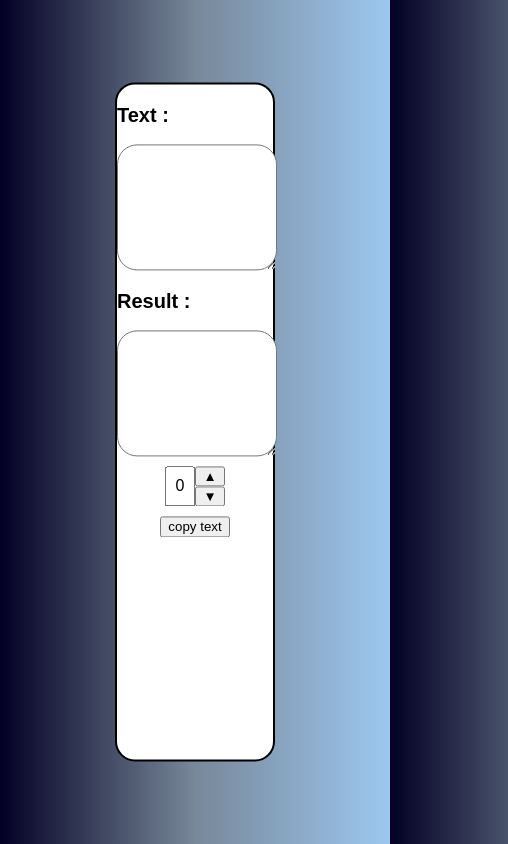
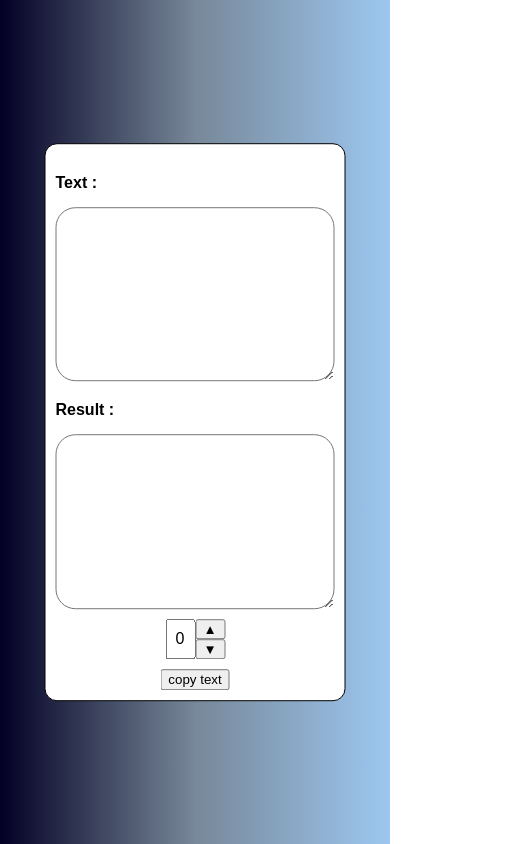
Before and after one commit to FranciscoCharles/caesar-cipher-in-js-with-ReactJs, a React (Create React App) app: page / in a window 390 px wide. Shown: the whole page, 508 px wide, since content can reach past the window. Built offline with nearby package versions, Linux system fonts and the light colour scheme; the HTML template or start-up script is replaced by a standard one.

Commit message:
melhorando responsividade

```diff
--- a/src/App.js
+++ b/src/App.js
@@ -5,18 +5,21 @@ import { createGlobalStyle } from 'styled-components'
 const GlobalStyle = createGlobalStyle`
 
 	html{
-		height: 100%;
-		width: 100%;
+		font-size: 62.5%;
+	}
+	html, body{
+		margin:0;
+		padding: 0;
+		overflow: none;
+		width: 100vw;
+		height: 100vh;
 	}
   body {
-    width: 500px;
-		height: 500px;
-		overflow: auto;
 		background: #020024;
 		background: linear-gradient(90deg, #020024 0%, #778899 50%, #9dc7f0 100%);
-		font-size: 16px;
+		font-size: 1.6rem;
+		justify-content: center;
   }
-
 `;
 
 function App() {
--- a/src/components/component.jsx
+++ b/src/components/component.jsx
@@ -7,19 +7,22 @@ import { caesars_cipher, total_keys } from '../caesars_cipher'
 const Container = styled.div`
 
 	position: absolute;
-	width: 40%;
-	height: 80%;
 	left: 50%;
 	top: 50%;
   transform: translate(-50%, -50%);
+
+	width: auto;
+	height: auto;
+
+	display: flex;
+	flex-direction: column;
+	align-items: center;
 
 	border: 0.125rem solid black;
 	border-radius: 1.25rem;
 	background-color: white;
 
-	display: flex;
-	flex-direction: column;
-	align-items: center;
+	padding: 1rem 1rem 1rem 1rem;
 `;
 
 function copyToClipboard(text) {
--- a/src/components/input_number.jsx
+++ b/src/components/input_number.jsx
@@ -6,22 +6,22 @@ import { getInputValue } from '../util'
 
 const InputNumberStyled = styled.div`
 
-	margin-top: 10px;
-	margin-bottom: 10px;
+margin-top: 1rem;
+	margin-bottom: 1rem;
 	display: grid;
 
-	height: 40px;
-	grid-template-columns: 30px 30px;
+	height: 4rem;
+	grid-template-columns: 3rem 3rem;
 	grid-template-areas: "input btn1" "input btn2";
 
 	& button{
-		height:20px;
-		width: 30px;
+		height:2rem;
+		width: 3rem;
 		align-items: center;
 	}
 
 	& :nth-child(1){
-		font-size: 16px;
+		font-size: 1.6rem;
 		text-align: center;
 		grid-area: input;
 	}
--- a/src/components/textarea.jsx
+++ b/src/components/textarea.jsx
@@ -5,10 +5,10 @@ import { getInputValue, emptyFunction } from '../util'
 
 const Label = styled.label`
   display: inline-block;
-	width: 5rem;
+	width: auto;
 	height: 1.25rem;
-	padding-right: 0.625rem;
-	font-size: 1.25rem;
+	padding-right: 0.5rem;
+	font-size: 1.6rem;
 	text-align: left;
 	font-weight: bold;
 	font-family: Arial, Helvetica, sans-serif;
@@ -16,20 +16,16 @@ const Label = styled.label`
 
 const TextArea = styled.textarea`
 
-	width: 100%;
-	height: 120px;
-	font-size: 1.625rem;
+	width: 70vw;
+	height: 20vh;
+	font-size: 1.8rem;
 	font-family: Arial, Helvetica, sans-serif;
-	border-radius: 20px;
-	padding-left:0px;
-	padding-left:0px;
-	margin-right:0px;
-	margin-right:0px;
+	border-radius: 2rem;
 
 	:focus{
 		outline: none;
-		border-width: 2px;
-		border-radius: 20px;
+		border-width: 0.2rem;
+		border-radius: 2rem;
 	}
 `;
 const Div = styled.div`
@@ -38,8 +34,8 @@ const Div = styled.div`
 	flex-direction: column;
 
 	${Label}{
-		margin-top: 20px;
-		margin-bottom: 20px;
+		margin-top: 2rem;
+		margin-bottom: 2rem;
 	}
 `;
 
```
